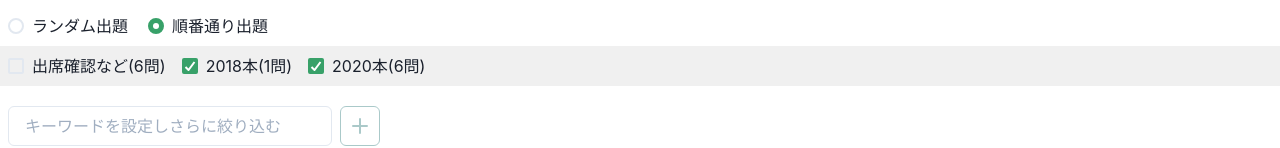
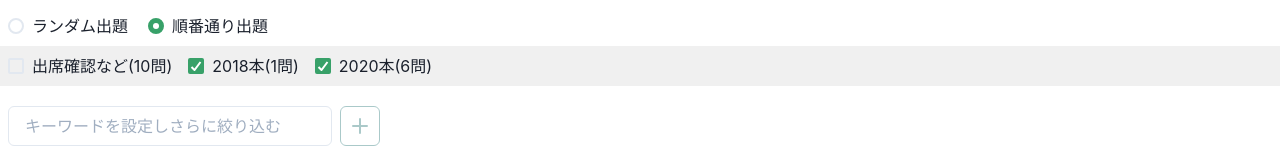
Before and after one commit to Igaki12/Anywhere-studying02, a React (Create React App) app: page / in a window 1280 px wide. Shown: the part 306-454 px from the top of the page. Built offline with nearby package versions, Linux system fonts and the light colour scheme.

Commit message:
問題を追加

```diff
--- a/src/useQuestionList.js
+++ b/src/useQuestionList.js
@@ -9,23 +9,25 @@ export const useQuestionList = () => {
     {
       groupTag: '出席確認など',
       groupContents: [
-                {
+        {
           detailInfo: '4/27',
           questionImg: [],
           questionSentence: 'ぶどう膜はどれか',
-          choices: ['脈絡膜', '角膜', '水晶体', '強膜','網膜'],
+          choices: ['脈絡膜', '角膜', '水晶体', '強膜', '網膜'],
           answerImg: [],
           answer: '',
-          commentary: '脈絡膜choroid（暗箱）：強膜と網膜の間に存在する薄い膜で、豊富なメラニン色素が光を吸収する。脈絡膜に分布する毛様体血管系は網膜との境界付近に毛細血管網を作り、網膜の外層を栄養する。脈絡膜はまた、眼球前部に分布する神経の通路ともなっている。',
+          commentary:
+            '脈絡膜choroid（暗箱）：強膜と網膜の間に存在する薄い膜で、豊富なメラニン色素が光を吸収する。脈絡膜に分布する毛様体血管系は網膜との境界付近に毛細血管網を作り、網膜の外層を栄養する。脈絡膜はまた、眼球前部に分布する神経の通路ともなっている。',
         },
-                {
+        {
           detailInfo: '4/27',
           questionImg: [],
           questionSentence: '角膜反射の求心路はどれか',
-          choices: ['三叉神経', '動眼神経', '外転神経', '滑車神経','顔面神経'],
+          choices: ['三叉神経', '動眼神経', '外転神経', '滑車神経', '顔面神経'],
           answerImg: [],
           answer: '',
-          commentary: '三叉神経は角膜反射（眼臉の反射的閉合）に関与する体性求心性線維を出す。実際に眼臉を閉合するのは顔面神経。',
+          commentary:
+            '三叉神経は角膜反射（眼臉の反射的閉合）に関与する体性求心性線維を出す。実際に眼臉を閉合するのは顔面神経。',
         },
         {
           detailInfo: '5/11',
@@ -88,6 +90,55 @@ export const useQuestionList = () => {
           answer:
             '肋間神経ブロックのためには麻酔薬の入った注射針を必ず神経に当てなければならない。',
           commentary: '部分麻酔のときと同様に、注射は神経周辺であればよい。',
+        },
+        {
+          detailInfo: '5/13',
+          questionImg: [],
+          questionSentence:
+            '右眼に光を当てると右眼縮瞳（−）、左眼縮瞳（−）、左眼に光を当てると左眼縮瞳（＋）、右眼縮瞳（＋）だった。障害されているのはどれか？',
+          choices: [
+            '左視神経',
+            '右視神経',
+            '左動眼神経',
+            '右動眼神経',
+            '視交差',
+          ],
+          answerImg: [],
+          answer: '',
+          commentary: '',
+        },
+        {
+          detailInfo: '5/13',
+          questionImg: [],
+          questionSentence: '視神経の走行で正しいのはどれか？',
+          choices: [
+            '網膜ー視神経ー視交差ー視索ー外側膝状体ー視放線ー視覚中枢 ',
+            '網膜ー視放線ー視交差ー外側膝状体ー視索ー視神経ー視覚中枢',
+            '網膜ー視神経ー視交差ー視索ー視放線ー外側膝状体ー視覚中枢',
+            '網膜ー視索ー視交差ー視神経ー外側膝状体ー視放線ー視覚中枢 ',
+          ],
+          answerImg: [],
+          answer: '',
+          commentary: '',
+        },
+        {
+          detailInfo: '5/13',
+          questionImg: [],
+          questionSentence:
+            '甲状腺の手術後にみられる嗄声の原因となる神経はどれか？',
+          choices: ['迷走神経', '顔面神経', '舌咽神経', '副神経'],
+          answerImg: [],
+          answer: '',
+          commentary: '',
+        },
+        {
+          detailInfo: '5/13',
+          questionImg: [],
+          questionSentence: '味覚を伝える神経細胞が含まれるのは次のどれか？',
+          choices: ['膝神経節', '顎下神経節', '耳神経節', '翼口蓋神経節'],
+          answerImg: [],
+          answer: '',
+          commentary: '',
         },
         // {
         //   detailInfo: '5/11',
```
Also changed, not shown: 7 other files (tests, documents, lock files or other folders).
